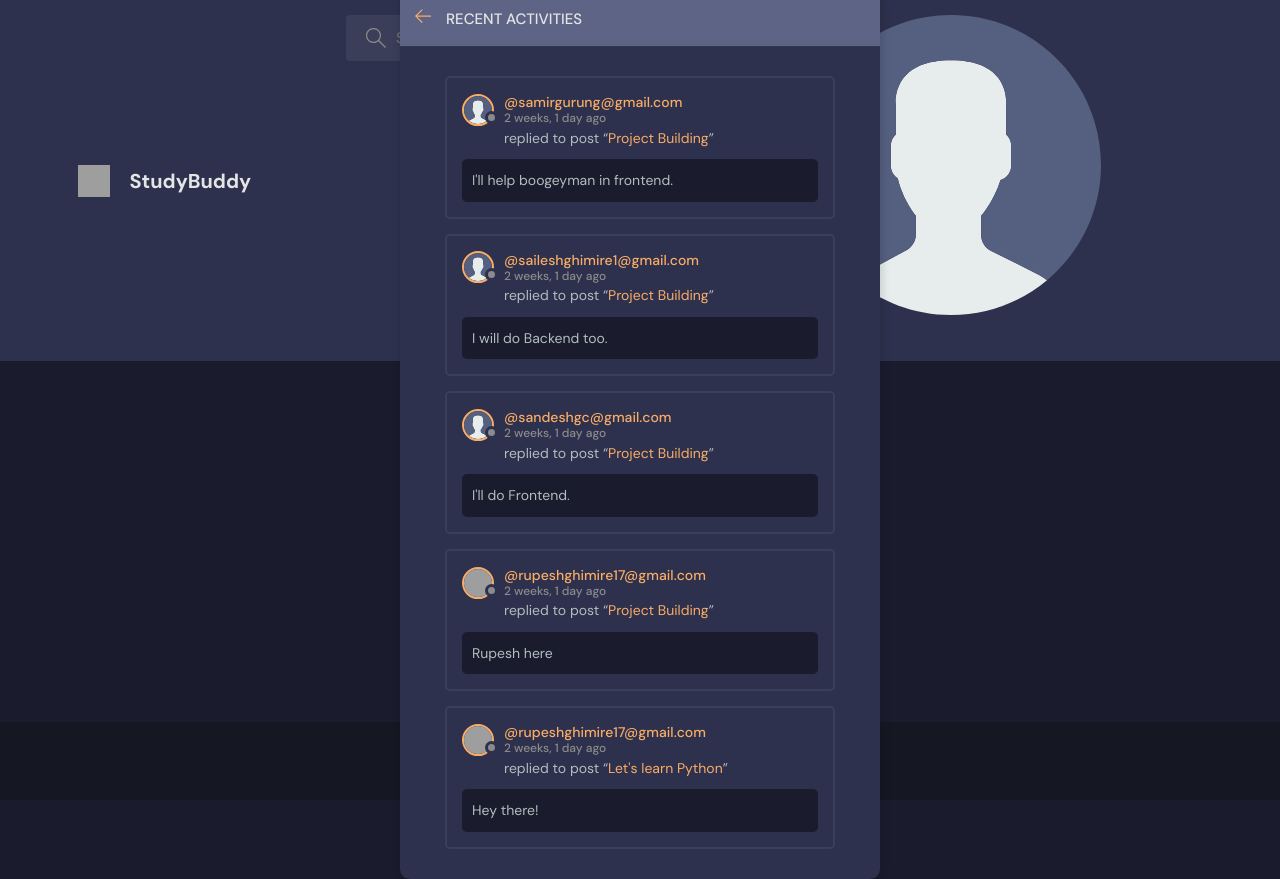
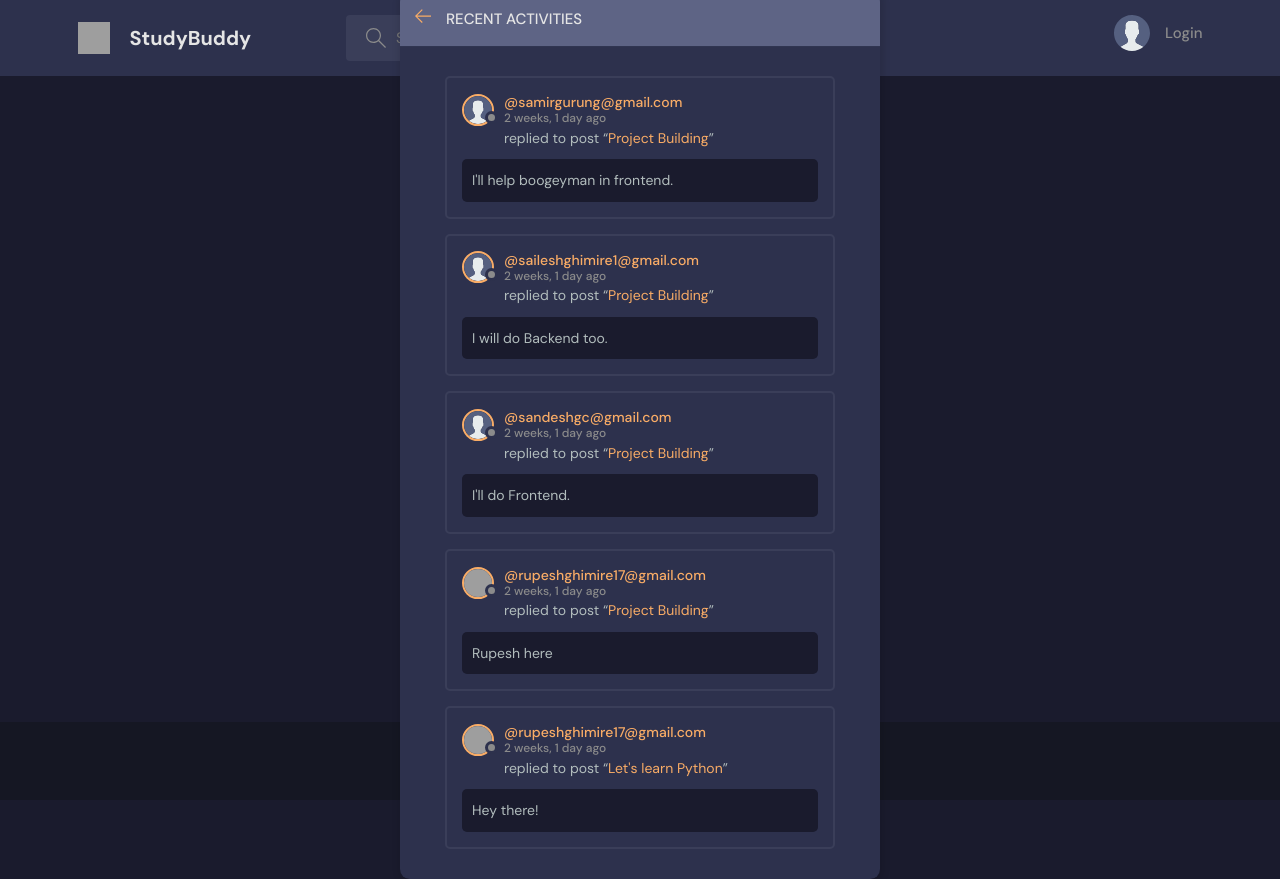
Before and after one commit to rupeshghimire7/BCT-Study-Room, a Django app: page /activity/ in a window 1280 px wide. Run offline with Django 3.2, Linux system fonts and the light colour scheme; data comes from the database, SQL or seed files in the repository; grey boxes are pictures that could not be loaded.

Commit message:
fixed navbar bug

```diff
--- a/templates/navbar.html
+++ b/templates/navbar.html
@@ -20,6 +20,9 @@
                 <input name="q" placeholder="Search for posts" />
             </label>
         </form>
+        <nav class="header__menu">
+
+
             <!-- Logged In -->
             {% if request.user.is_authenticated %}
             <div class="header__user">
```
Lines whose indentation alone changed are shown as unchanged.
